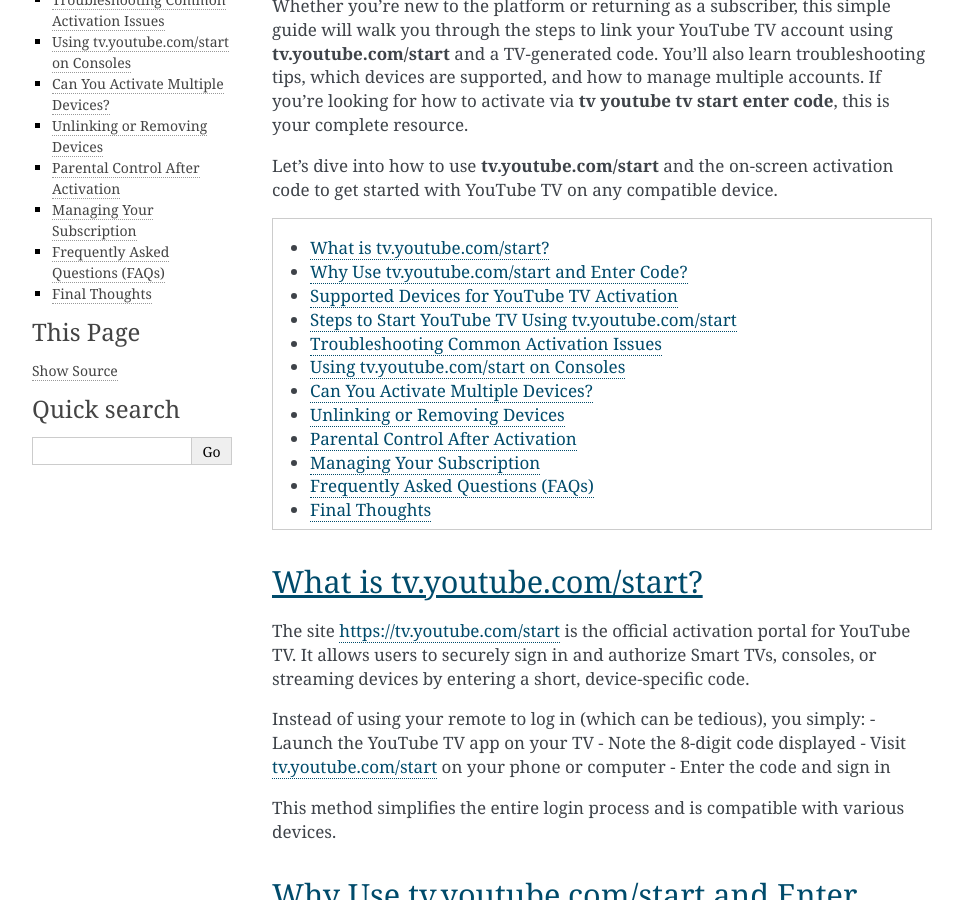
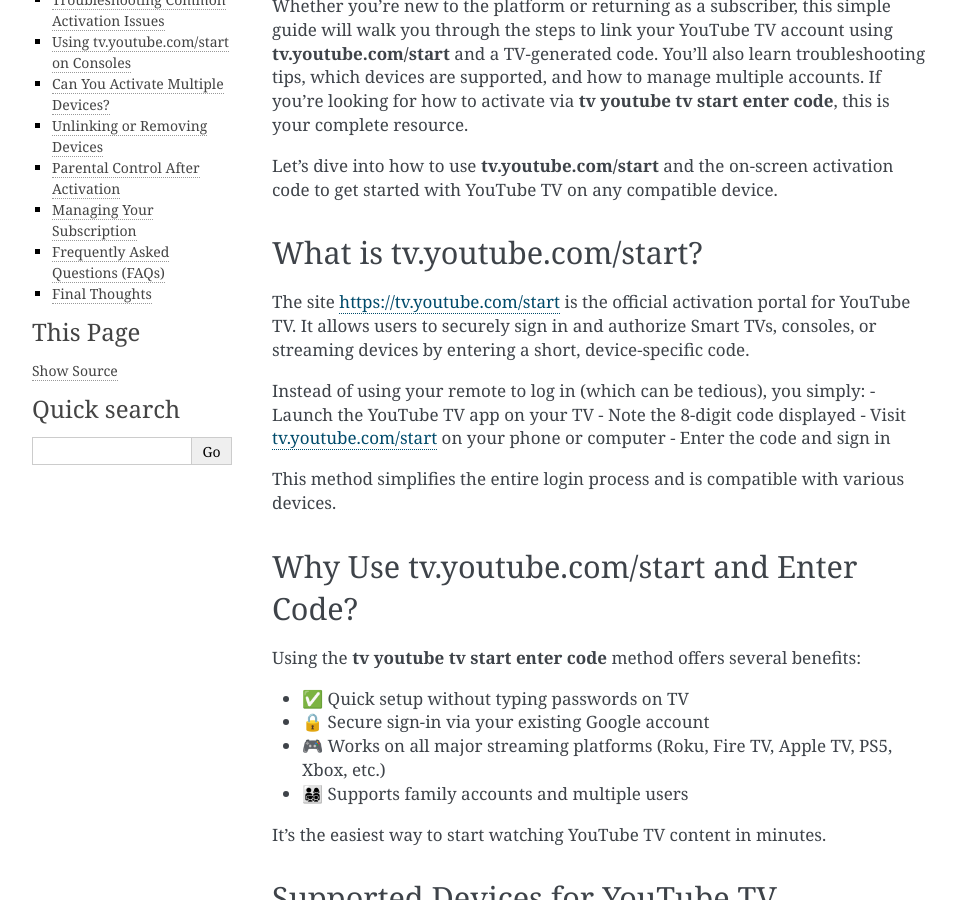
Before and after one commit to danperjovschi/startyoutubehelp, a Sphinx documentation site: the page built from docs/index.rst, in a window 1280 px wide and 900 px high, scrolled down 357 px. Shown: the whole window, without its empty margins (148-1111 px from the left). Built offline with Sphinx 7.4.7, drawn with Linux system fonts in a browser that asks for light colours; part of the change alters nothing that is shown.

```diff
--- a/docs/index.rst
+++ b/docs/index.rst
@@ -5,10 +5,6 @@ If you’re ready to enjoy live streaming, sports, movies, and your favorite sho
 Whether you’re new to the platform or returning as a subscriber, this simple guide will walk you through the steps to link your YouTube TV account using **tv.youtube.com/start** and a TV-generated code. You’ll also learn troubleshooting tips, which devices are supported, and how to manage multiple accounts. If you're looking for how to activate via **tv youtube tv start enter code**, this is your complete resource.
 
 Let’s dive into how to use **tv.youtube.com/start** and the on-screen activation code to get started with YouTube TV on any compatible device.
-
-.. contents::
-   :local:
-   :depth: 1
 
 What is tv.youtube.com/start?
 -----------------------------
```
